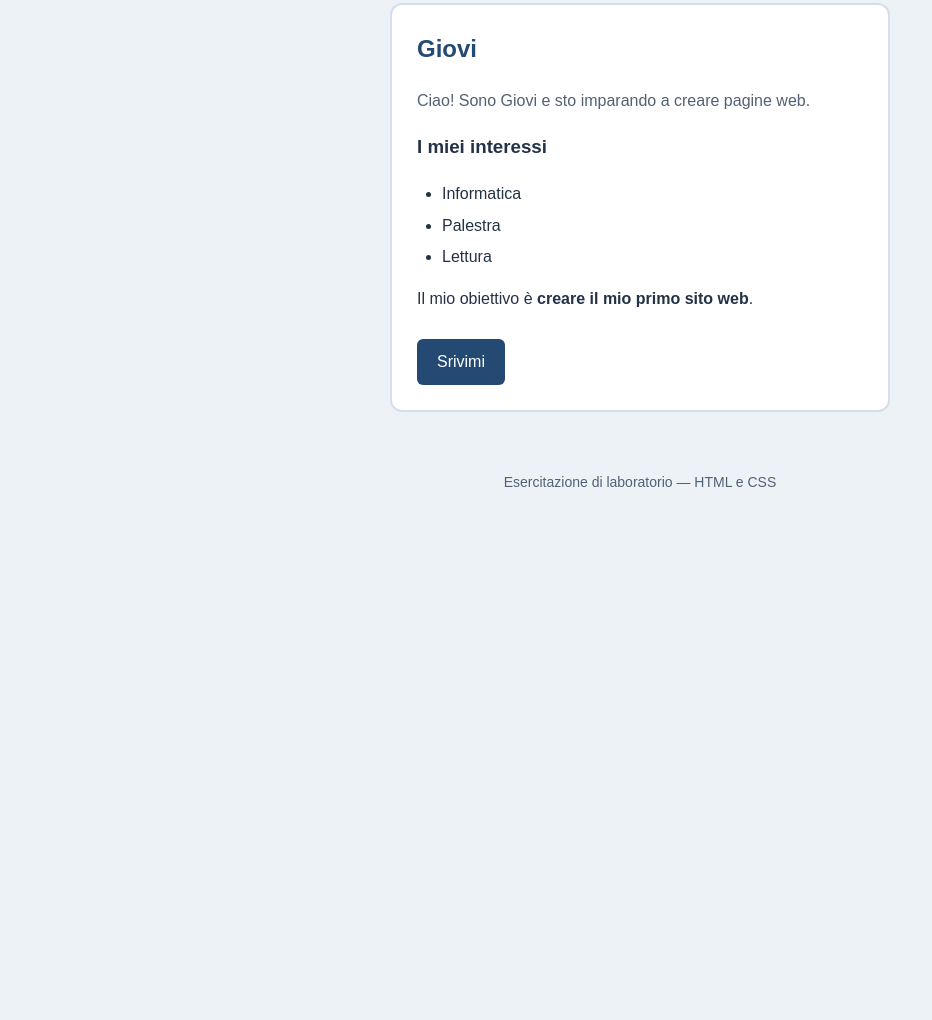
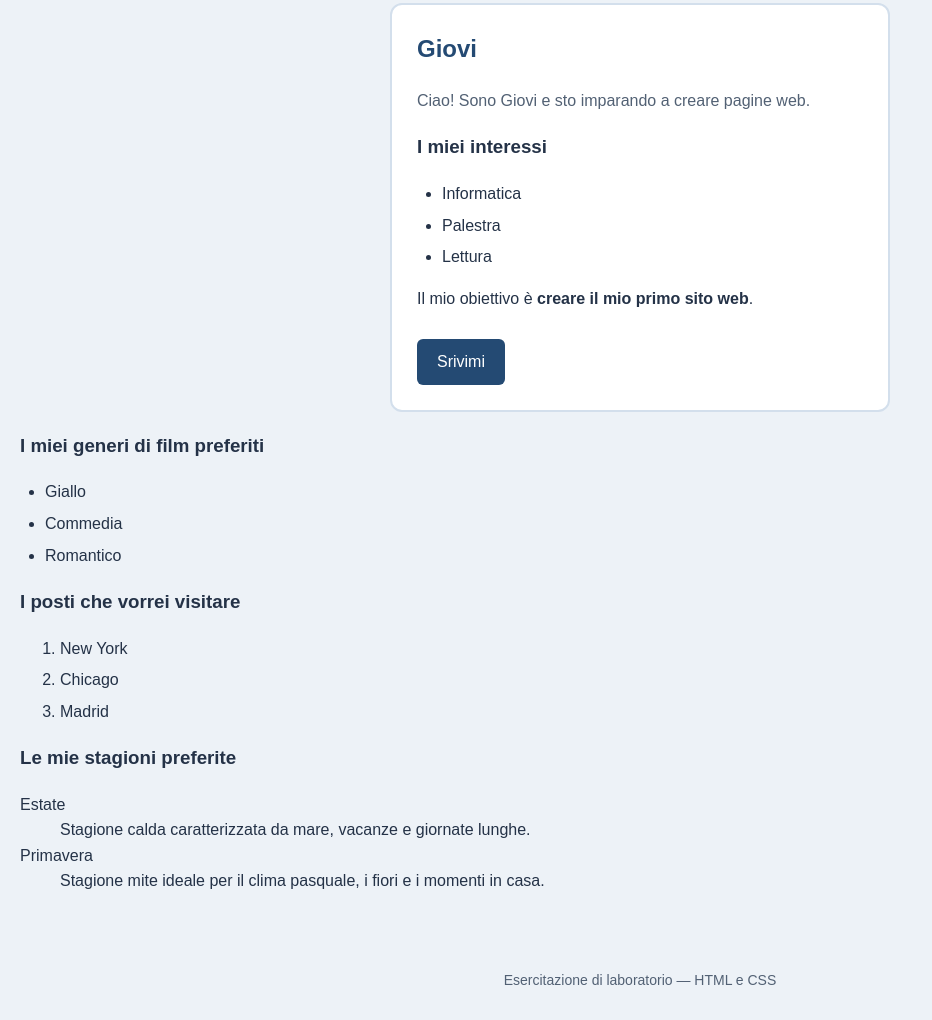
Before and after one commit to giovannamarino343-dot/laboratorio-html, a plain HTML site: page index.html in a window 1280 px wide. Shown: the part 172-1192 px from the top of the page, without its empty margins (0-932 px from the left). Before the commit the page ends 800 px from the top, so only its background shows below. Drawn offline with Linux system fonts and the light colour scheme.

Commit message:
Update index.html

```diff
--- a/index.html
+++ b/index.html
@@ -40,6 +40,30 @@
         </a>
 
     </article>
+        <!-- Esempio UL: Generi di film -->
+    <h3>I miei generi di film preferiti</h3>
+    <ul>
+      <li>Giallo</li>
+      <li>Commedia</li>
+      <li>Romantico</li>
+    </ul>
+
+    <!-- Esempio OL: Posti da visitare -->
+    <h3>I posti che vorrei visitare</h3>
+    <ol>
+      <li>New York</li>
+      <li>Chicago</li>
+      <li>Madrid</li>
+    </ol>
+
+    <!-- Esempio DL: Stagioni preferite -->
+    <h3>Le mie stagioni preferite</h3>
+    <dl>
+      <dt>Estate</dt>
+      <dd>Stagione calda caratterizzata da mare, vacanze e giornate lunghe.</dd>
+      <dt>Primavera</dt>
+      <dd>Stagione mite ideale per il clima pasquale, i fiori e i momenti in casa.</dd>
+    </dl>
 </main>
 
     <!-- Piè di pagina -->
```
